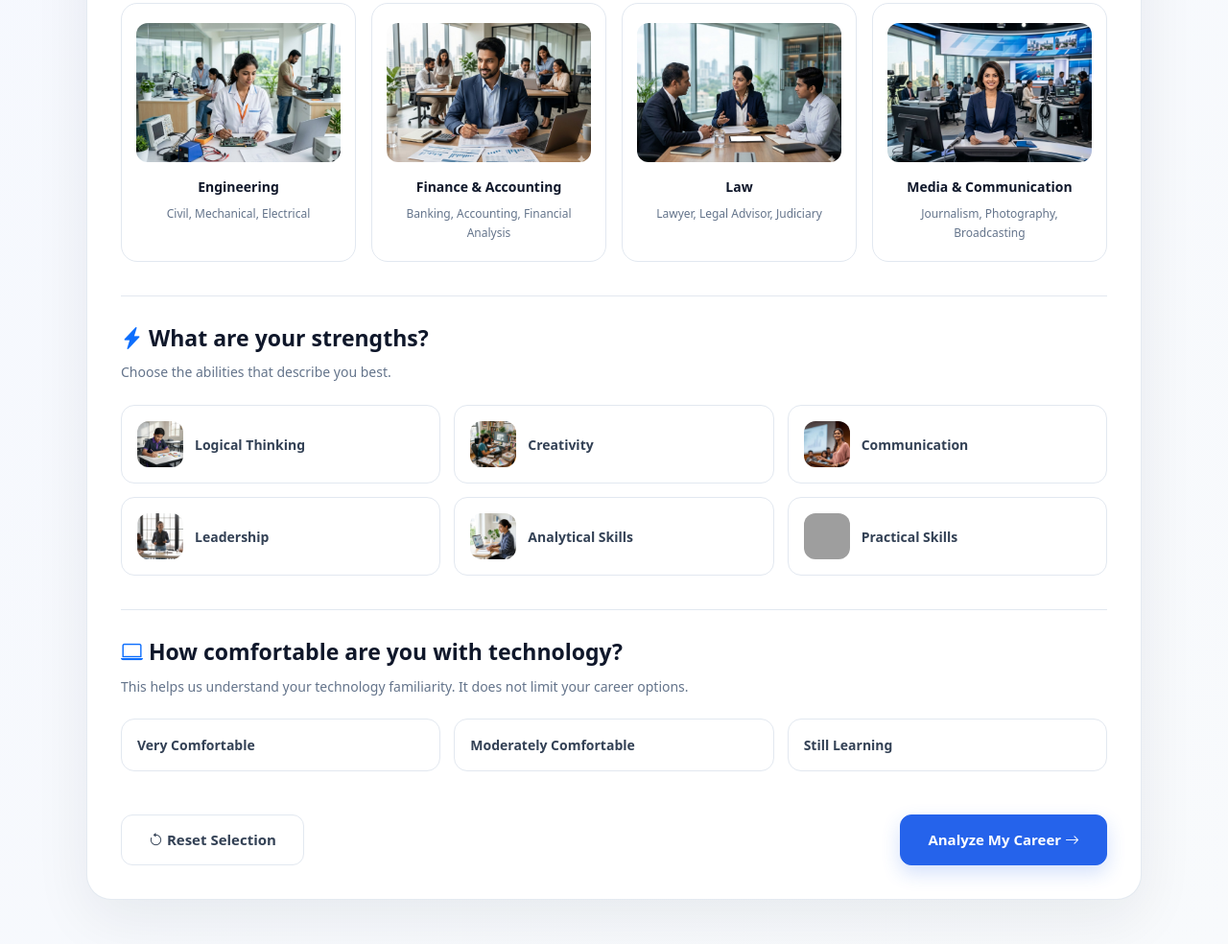
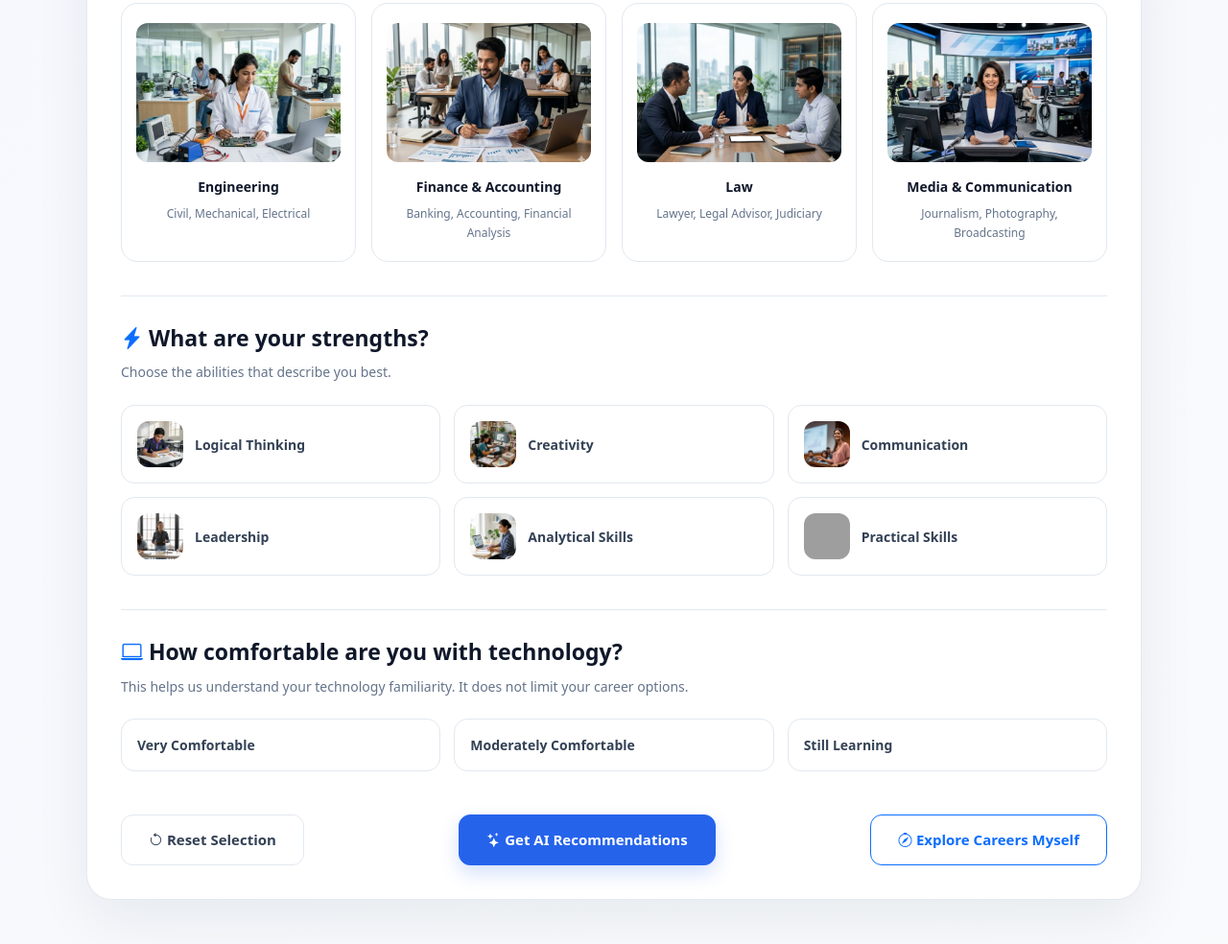
Before and after one commit to Srushti-devloper0410/AI_Carrier_Guidance_System, a plain HTML site: page assessment.html in a window 1280 px wide. Shown: the part 1524-2508 px from the top of the page at 96% size. Drawn offline with nearby package versions, Linux system fonts and the light colour scheme; grey boxes are pictures that could not be loaded.

Commit message:
Update assessment.html

```diff
--- a/assessment.html
+++ b/assessment.html
@@ -632,20 +632,26 @@
 
     </button>
 
+    <!-- AI RECOMMENDATION -->
     <button
         type="submit"
         class="btn btn-primary">
 
-                            Analyze My Career
-                            <i class="bi bi-arrow-right"></i>
+        <i class="bi bi-stars"></i>
+        Get AI Recommendations
 
     </button>
 
-                    </div>
+    <!-- EXPLORE CAREERS -->
+    <button
+        type="button"
+        class="btn btn-outline-primary"
+        onclick="window.location.href='career-explorer.html'">
 
-                </form>
+        <i class="bi bi-compass"></i>
+        Explore Careers Myself
 
-            </div>
+    </button>
 
 </div>
 
```
Lines whose indentation alone changed are shown as unchanged.
